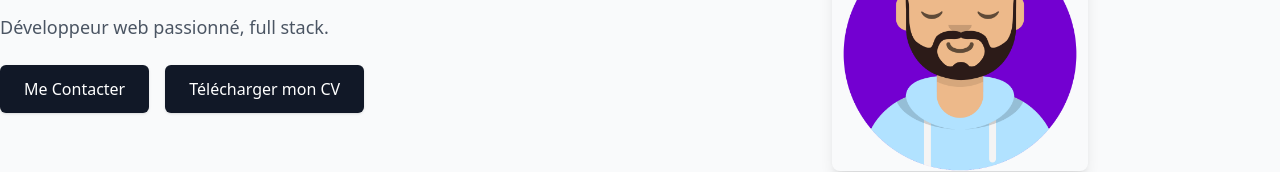
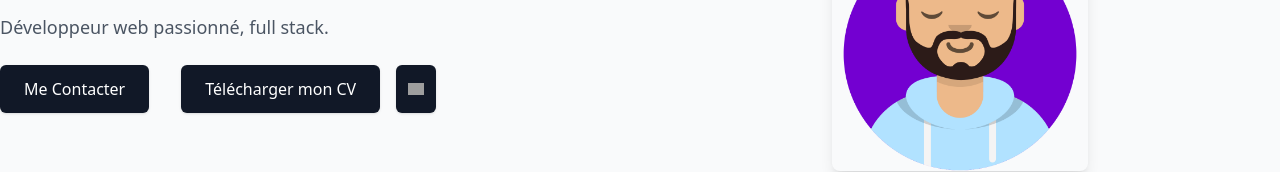
Before and after one commit to theog48/brief2, a plain HTML site: page index.html in a window 1280 px wide. Shown: the part 238-410 px from the top of the page. Drawn offline with nearby package versions, Linux system fonts and the light colour scheme; grey boxes are pictures that could not be loaded.

Commit message:
update lien github

```diff
--- a/index.html
+++ b/index.html
@@ -4,6 +4,7 @@
     <meta charset="UTF-8">
     <meta name="viewport" content="width=device-width, initial-scale=1.0">
     <link rel="stylesheet" href="./src/output.css">
+    <script src="https://unpkg.com/@tailwindcss/browser@4"></script>
     <title>Document</title>
 </head>
 <body class="bg-gray-50 font-sans scroll-smooth">
@@ -52,6 +53,10 @@
                         <a id="downloadCV" class="bg-gray-900 text-white px-6 py-3 rounded-md shadow hover:bg-gray-700 transition duration-300">
                             Télécharger mon CV
                         </a>
+                        <a href="https://github.com/theog48" target="_blank" class="bg-gray-900 text-white px-3 py-2 rounded-md shadow hover:bg-gray-700 transition duration-300 flex items-center justify-center ">
+                            <img src="https://github.githubassets.com/images/modules/logos_page/GitHub-Mark.png" alt="Logo GitHub" class="h-4 w-4">
+                        </a>
+
                     </div>
                 </div>
                 <!-- Colonne droite : Emplacement image -->
```
